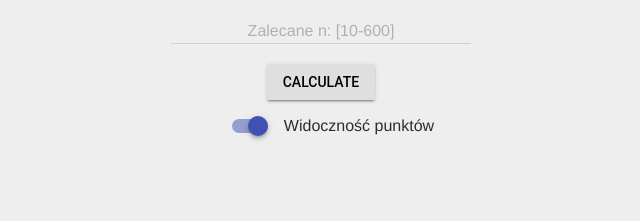
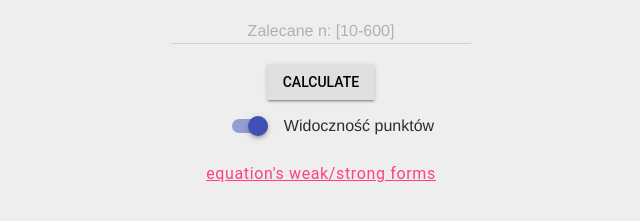
Before and after one commit to wlgs/fem-electric-potential, a plain HTML site: page index.html in a window 1280 px wide. Shown: the part 403-624 px from the top of the page, without its empty margins (319-959 px from the left). Drawn offline with nearby package versions, Linux system fonts and the light colour scheme.

Commit message:
added href on html to pdf

```diff
--- a/index.html
+++ b/index.html
@@ -40,13 +40,14 @@
         <span class="mdl-switch__label">Widoczność punktów</span>
       </label>
     </div>
-
+    <a target="_blank" rel="noopener noreferrer" href="doc/equation.pdf"><h6>equation's weak/strong forms</h6></a>
   </div>
 
   <div id="information" class="mdl-js-snackbar mdl-snackbar">
     <div class="mdl-snackbar__text"></div>
     <button class="mdl-snackbar__action" type="button"></button>
   </div>
+
 </body>
 
 </html>
```
